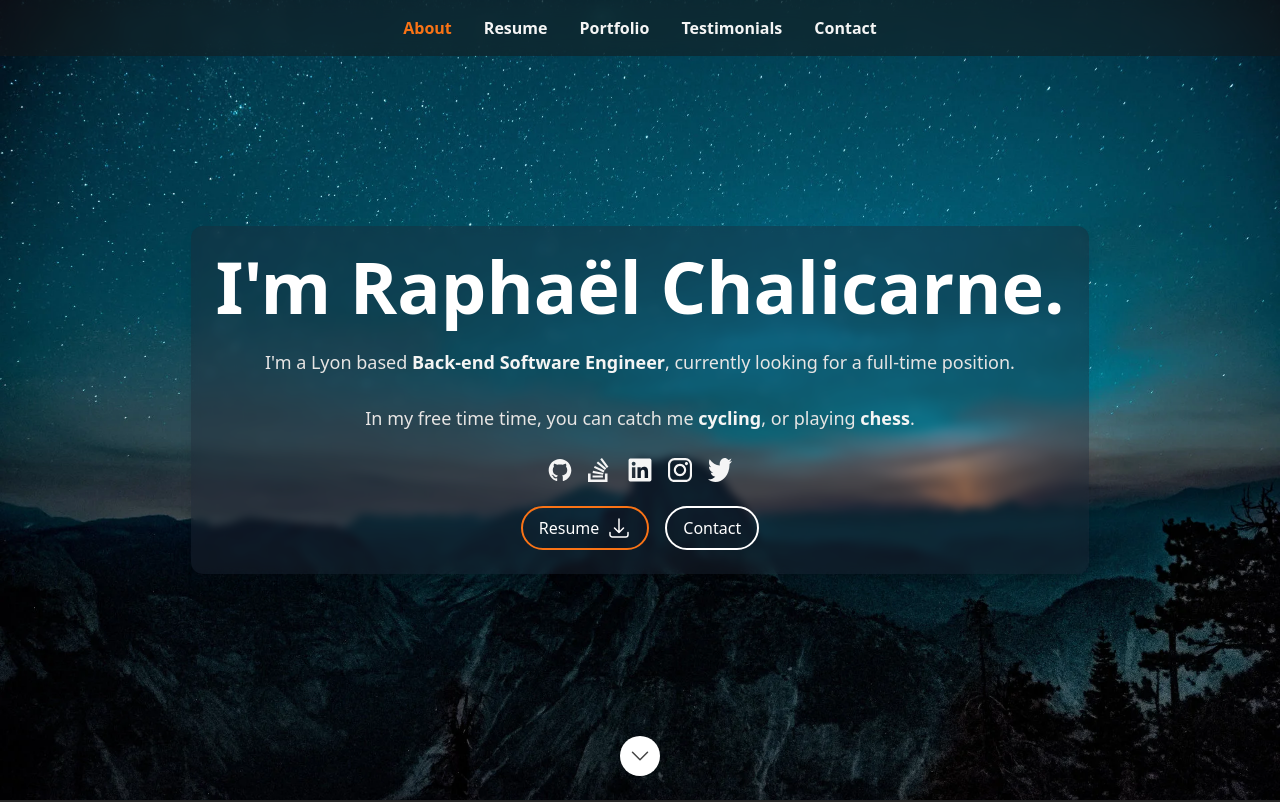
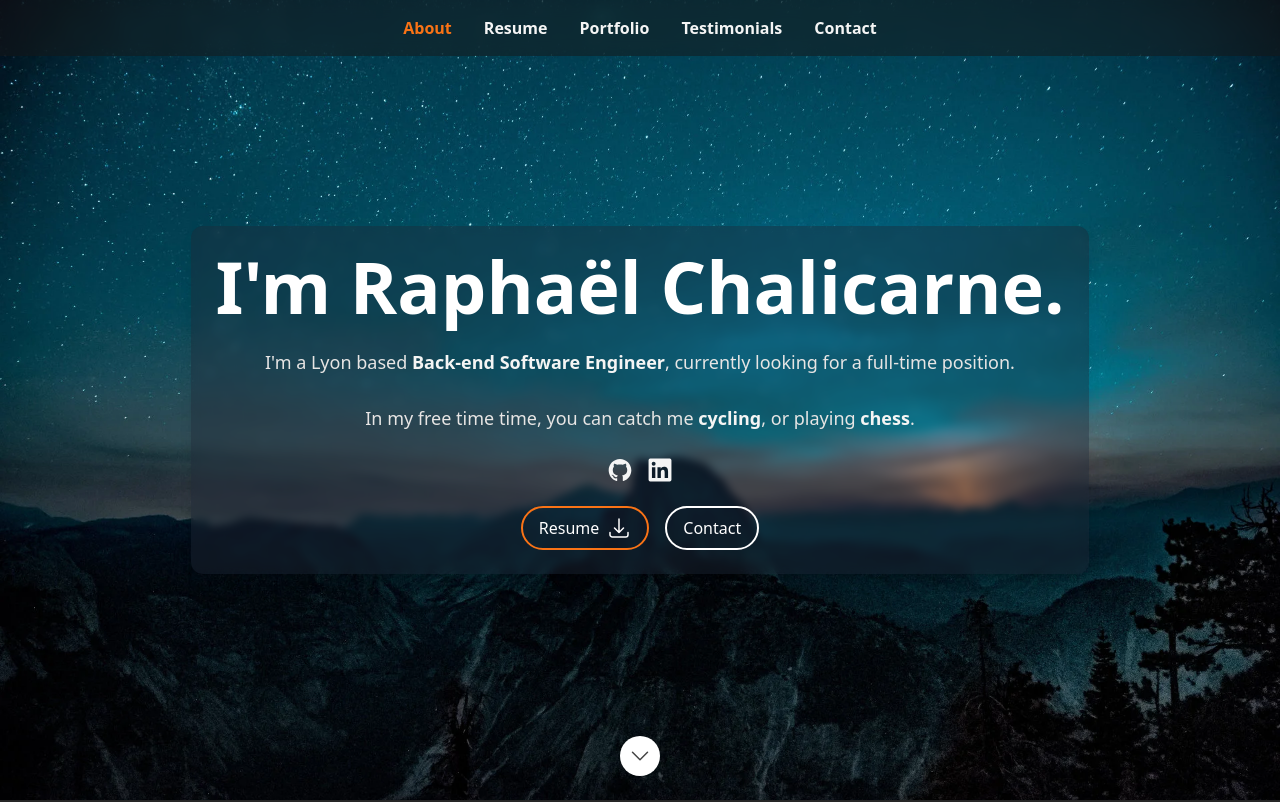
Before and after one commit to raphaelchalicarne/raphaelchalicarne.github.io, a Next.js app: page / in a window 1280 px wide. Shown: the top 802 px of the page. Built offline with nearby package versions, Linux system fonts and the light colour scheme.

Commit message:
:card_file_box: Update socials

```diff
--- a/src/data/data.tsx
+++ b/src/data/data.tsx
@@ -9,10 +9,7 @@ import {
 } from "@heroicons/react/24/outline";
 
 import GithubIcon from "../components/Icon/GithubIcon";
-import InstagramIcon from "../components/Icon/InstagramIcon";
-import LinkedInIcon from "../components/Icon/LinkedInIcon";
-import StackOverflowIcon from "../components/Icon/StackOverflowIcon";
-import TwitterIcon from "../components/Icon/TwitterIcon";
+import LinkedInIcon from "../components/Icon/LinkedInIcon"
 import heroImage from "../images/header-background.webp";
 import porfolioImage1 from "../images/portfolio/portfolio-1.jpg";
 import porfolioImage2 from "../images/portfolio/portfolio-2.jpg";
@@ -393,25 +390,10 @@ export const contact: ContactSection = {
  * Social items
  */
 export const socialLinks: Social[] = [
-  { label: "Github", Icon: GithubIcon, href: "https://github.com/tbakerx" },
-  {
-    label: "Stack Overflow",
-    Icon: StackOverflowIcon,
-    href: "https://stackoverflow.com/users/8553186/tim-baker",
-  },
+  { label: "Github", Icon: GithubIcon, href: "https://github.com/raphaelchalicarne" },
   {
     label: "LinkedIn",
     Icon: LinkedInIcon,
-    href: "https://www.linkedin.com/in/timbakerx/",
-  },
-  {
-    label: "Instagram",
-    Icon: InstagramIcon,
-    href: "https://www.instagram.com/reactresume/",
-  },
-  {
-    label: "Twitter",
-    Icon: TwitterIcon,
-    href: "https://twitter.com/TimBakerx",
+    href: "https://www.linkedin.com/in/raphael-chalicarne/",
   },
 ];
```
